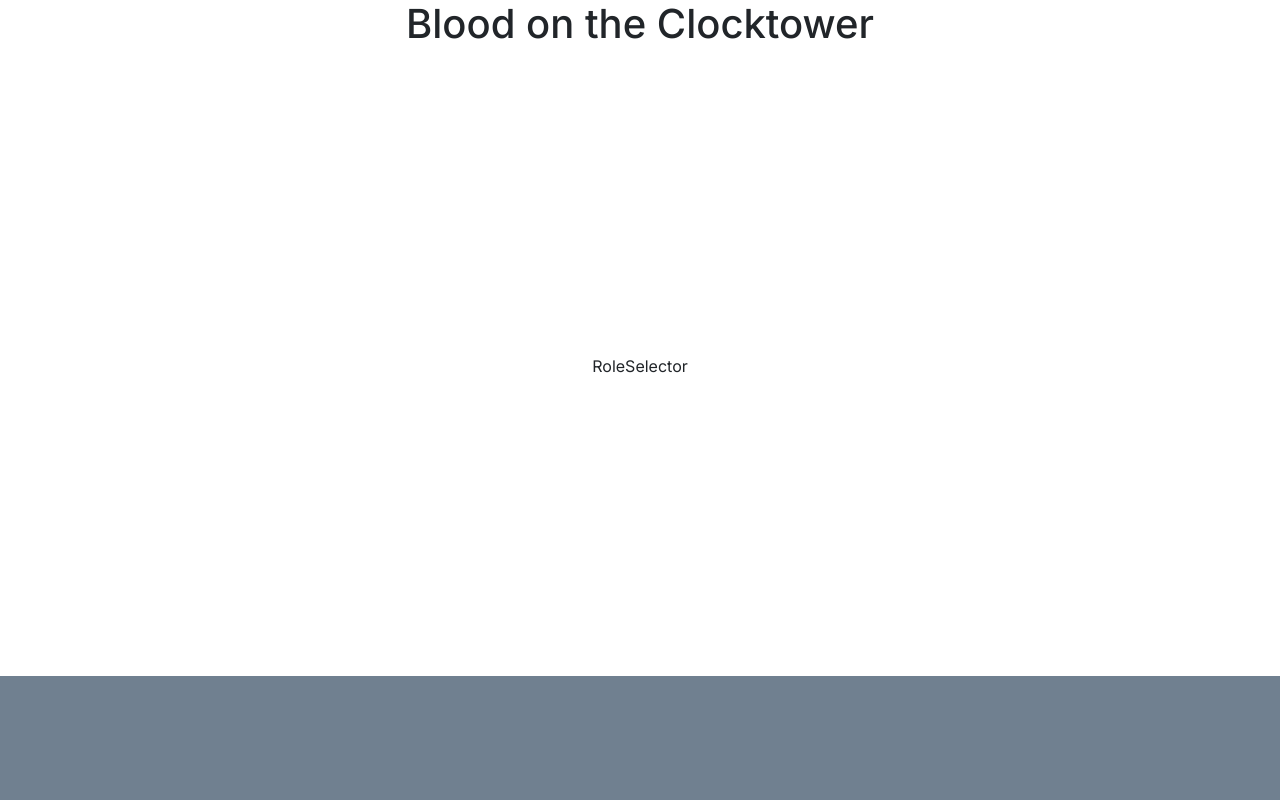
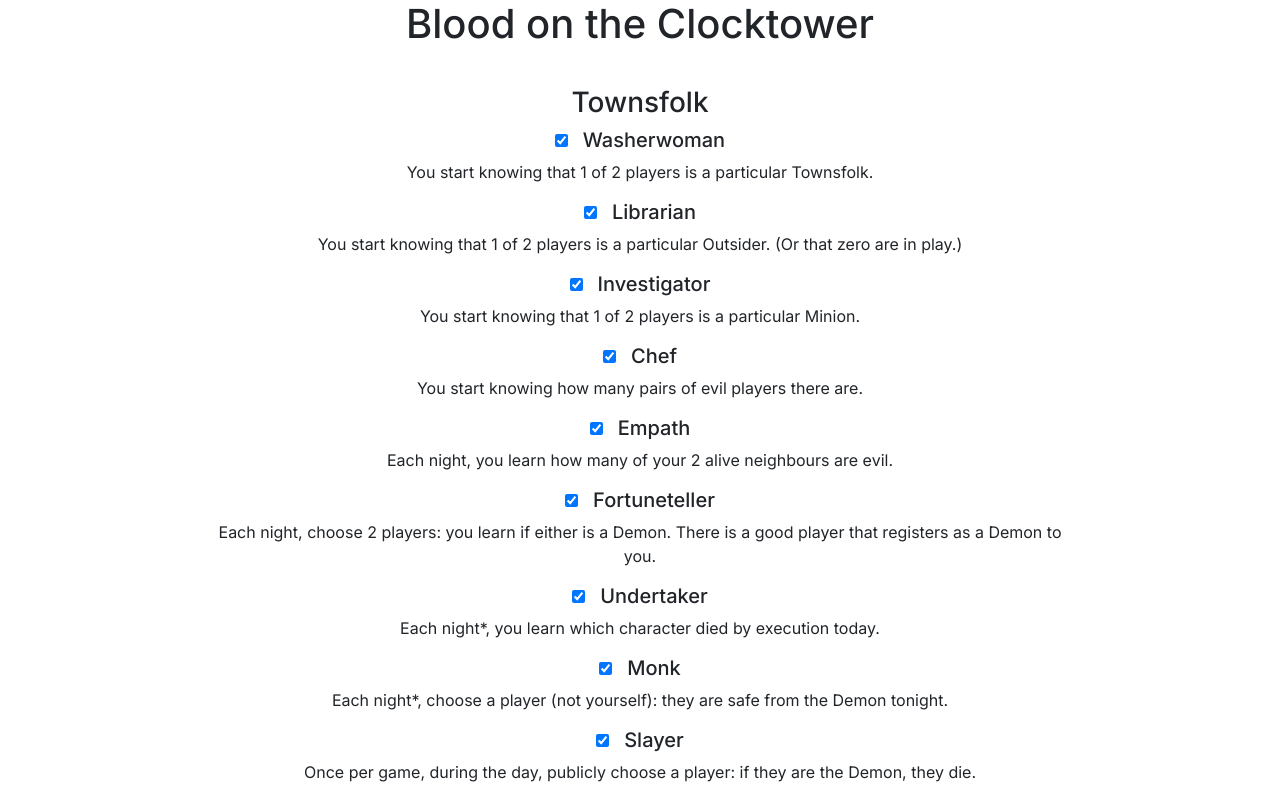
Before and after one commit to kevany23/botclocktower, a Next.js app: page / in a window 1280 px wide. Both pictures are taken after a click on the button "Next". Shown: the top 800 px of the page. Built offline with nearby package versions, Linux system fonts and the light colour scheme.

Commit message:
start role lineup calclulations

```diff
--- a/public/troublebrewing.json
+++ b/public/troublebrewing.json
@@ -1,98 +1,121 @@
 {
   "townsfolk": [
     {
-      "role": "washerwoman",
-      "description": "You start knowing that 1 of 2 players is a particular Townsfolk."
+      "name": "Washerwoman",
+      "description": "You start knowing that 1 of 2 players is a particular Townsfolk.",
+      "id": 0
     },
     {
-      "role": "librarian",
-      "description": "You start knowing that 1 of 2 players is a particular Outsider. (Or that zero are in play.)"
+      "name": "Librarian",
+      "description": "You start knowing that 1 of 2 players is a particular Outsider. (Or that zero are in play.)",
+      "id": 1
     },
     {
-      "role": "investigator",
-      "description": "You start knowing that 1 of 2 players is a particular Minion."
+      "name": "Investigator",
+      "description": "You start knowing that 1 of 2 players is a particular Minion.",
+      "id": 2
     },
     {
-      "role": "chef",
-      "description": "You start knowing how many pairs of evil players there are."
+      "name": "Chef",
+      "description": "You start knowing how many pairs of evil players there are.",
+      "id": 3
     },
     {
-      "role": "empath",
-      "description": "Each night, you learn how many of your 2 alive neighbours are evil."
+      "name": "Empath",
+      "description": "Each night, you learn how many of your 2 alive neighbours are evil.",
+      "id": 4
     },
     {
-      "role": "fortuneteller",
-      "description": "Each night, choose 2 players: you learn if either is a Demon. There is a good player that registers as a Demon to you."
+      "name": "Fortuneteller",
+      "description": "Each night, choose 2 players: you learn if either is a Demon. There is a good player that registers as a Demon to you.",
+      "id": 5
     },
     {
-      "role": "undertaker",
-      "description": "Each night*, you learn which character died by execution today."
+      "name": "Undertaker",
+      "description": "Each night*, you learn which character died by execution today.",
+      "id": 6
     },
     {
-      "role": "monk",
-      "description": "Each night*, choose a player (not yourself): they are safe from the Demon tonight."
+      "name": "Monk",
+      "description": "Each night*, choose a player (not yourself): they are safe from the Demon tonight.",
+      "id": 7
     },
     {
-      "role": "slayer",
-      "description": "Once per game, during the day, publicly choose a player: if they are the Demon, they die."
+      "name": "Slayer",
+      "description": "Once per game, during the day, publicly choose a player: if they are the Demon, they die.",
+      "id": 8
     },
     {
-      "role": "soldier",
-      "description": "You are safe from the Demon."
+      "name": "Soldier",
+      "description": "You are safe from the Demon.",
+      "id": 9
     },
     {
-      "role": "ravenkeeper",
-      "description": "If you die at night, you are woken to choose a player: you learn their character."
+      "name": "Ravenkeeper",
+      "description": "If you die at night, you are woken to choose a player: you learn their character.",
+      "id": 10
     },
     {
-      "role": "virgin",
-      "description": "The 1st time you are nominated, if the nominator is a Townsfolk, they are executed immediately."
+      "name": "Virgin",
+      "description": "The 1st time you are nominated, if the nominator is a Townsfolk, they are executed immediately.",
+      "id": 11
     },
     {
-      "role": "mayor",
-      "description": "If only 3 players live & no execution occurs, your team wins. If you die at night, another player might die instead."
+      "name": "Mayor",
+      "description": "If only 3 players live & no execution occurs, your team wins. If you die at night, another player might die instead.",
+      "id": 12
     }
   ],
   "outsiders": [
     {
-      "role": "butler",
-      "description": "Each night, choose a player (not yourself): tomorrow, you may only vote if they are voting too."
+      "name": "Butler",
+      "description": "Each night, choose a player (not yourself): tomorrow, you may only vote if they are voting too.",
+      "id": 13
     },
     {
-      "role": "saint",
-      "description": "If you die by execution, your team loses."
+      "name": "Saint",
+      "description": "If you die by execution, your team loses.",
+      "id": 14
     },
     {
-      "role": "recluse",
-      "description": "You might register as evil & as a Minion or Demon, even if dead."
+      "name": "Recluse",
+      "description": "You might register as evil & as a Minion or Demon, even if dead.",
+      "id": 15
     },
     {
-      "role": "drunk",
-      "description": "You do not know you are the Drunk. You think you are a Townsfolk character, but you are not."
+      "name": "Drunk",
+      "description": "You do not know you are the Drunk. You think you are a Townsfolk character, but you are not.",
+      "id": 16
     }
   ],
   "minions": [
     {
-      "role": "poisoner",
-      "description": "Each night, choose a player: they are poisoned tonight and tomorrow day."
+      "name": "Poisoner",
+      "description": "Each night, choose a player: they are poisoned tonight and tomorrow day.",
+      "id": 17
     },
     {
-      "role": "spy",
-      "description": "Each night, you see the Grimoire. You might register as good & as a Townsfolk or Outsider, even if dead."
+      "name": "Spy",
+      "description": "Each night, you see the Grimoire. You might register as good & as a Townsfolk or Outsider, even if dead.",
+      "id": 18
     },
     {
-      "role": "baron",
-      "description": "There are extra Outsiders in play. [+2 Outsiders]"
+      "name": "Baron",
+      "description": "There are extra Outsiders in play. [+2 Outsiders]",
+      "id": 19
     },
     {
-      "role": "scarletwoman",
-      "description": "If there are 5 or more players alive & the Demon dies, you become the Demon. (Travellers don't count)"
+      "name": "Scarletwoman",
+      "description": "If there are 5 or more players alive & the Demon dies, you become the Demon. (Travellers don't count)",
+      "id": 20
     }
   ],
   "demons": [
     {
-      "role": "imp",
-      "description": "Each night*, choose a player: they die. If you kill yourself this way, a Minion becomes the Imp."
+      "name": "Imp",
+      "description": "Each night*, choose a player: they die. If you kill yourself this way, a Minion becomes the Imp.",
+      "id": 21
     }
-  ]
+  ],
+  "total": 22
 }
--- /dev/null
+++ b/src/app/components/game_creator.css
@@ -0,0 +1,4 @@
+.role-title {
+  display: inline-block;
+  margin-left: 15px;
+}
--- a/src/app/components/game_creator.tsx
+++ b/src/app/components/game_creator.tsx
@@ -5,7 +5,9 @@
 import { addPlayer, changePage, GameCreatorPage } from '../redux/gamecreatorslice';
 import { RootState, AppDispatch } from '../store'
 import NameCard from './simple/name_card';
-import * as data from '../../../public/troublebrewing.json'
+import { getClassLineup } from '../util/botc_math'
+import * as rolesheet from '../../../public/troublebrewing.json'
+import './game_creator.css'
 
 export default function GameCreator() {
   const dispatch = useDispatch();
@@ -13,11 +15,11 @@
   const [playerInput, setPlayerInput] = useState("");
   if (page === GameCreatorPage.PlayerAdder) {
     return (
-      <PlayerAdder />
+      <PlayerAdder/>
     );
   } else {
     return (
-      <RoleSelector />
+      <RoleSelector/>
     )
   }
 }
@@ -61,6 +63,8 @@
   const dispatch = useDispatch();
   const players = useSelector((state: RootState) => state.gameCreator.players);
   const [playerInput, setPlayerInput] = useState("");
+  const [selectedRoles, setSelectedRoles] = useState(new Array(rolesheet.total as number).fill(true));
+  const { townsfolk, outsiders, minions, demons } = rolesheet;
   const handleClick = function(evt: BaseSyntheticEvent) {
     // check empty
     if (playerInput === "") {
@@ -74,9 +78,100 @@
   const handleChange = function(evt: BaseSyntheticEvent) {
     setPlayerInput(evt.target.value);
   }
+  const handleCheckbox = function(id: number) {
+    selectedRoles[id] = !selectedRoles[id];
+    setSelectedRoles([...selectedRoles]);
+  }
   return (
     <div>
-      RoleSelector
+      <form>
+      <h3>Townsfolk</h3>
+      {
+        townsfolk.map(role => {
+          return (
+            <>
+             <input type="checkbox" name="checkbox" checked={selectedRoles[role.id]} onChange={() => handleCheckbox(role.id)}/>
+              <h5 className="role-title">{role.name}</h5>
+              <p>{role.description}</p>
+            </>
+          );
+        })
+      }
+      <br/>
+      <h3>Outsiders</h3>
+      {
+        outsiders.map(role => {
+          return (
+            <>
+              <input type="checkbox" name="checkbox" checked={selectedRoles[role.id]} onChange={() => handleCheckbox(role.id)}/>
+              <h5 className="role-title">{role.name}</h5>
+              <p>{role.description}</p>
+            </>
+          );
+        })
+      }
+      <br/>
+      <h3>Minions</h3>
+      {
+        minions.map(role => {
+          return (
+            <>
+              <input type="checkbox" name="checkbox"checked={selectedRoles[role.id]} onChange={() => handleCheckbox(role.id)}/>
+              <h5 className="role-title">{role.name}</h5>
+              <p>{role.description}</p>
+            </>
+          );
+        })
+      }
+      <br/>
+      <h3>Demons</h3>
+      {
+        demons.map(role => {
+          return (
+            <>
+              <input type="checkbox" name="checkbox" checked={selectedRoles[role.id]} onChange={() => handleCheckbox(role.id)}/>
+              <h5 className="role-title">{role.name}</h5>
+              <p>{role.description}</p>
+            </>
+          );
+        })
+      }
+      <br/>
+      <p>* Not the first night</p>
+      <br/>
+      <button onClick={(evt) =>{
+        console.log(selectedRoles);
+        checkRoles(players, selectedRoles);
+        evt.preventDefault();
+        }}>
+        Next
+      </button>
+      </form>
     </div>
   )
 }
+
+function checkRoles(players: string[], roles) {
+  // get player count
+  console.log('checkRoles()')
+  console.log(players)
+  const numPlayers = players.length;
+  if (numPlayers < 7) {
+    // Not enough players
+    alert("Not enough players")
+    return
+  }
+  if (numPlayers > 16) {
+    alert("Too many players")
+  }
+  const lineup = getClassLineup(numPlayers);
+  console.log(lineup)
+  // check if number of each category matches
+
+
+}
+
+//TODO: break up the array into smaller ones
+function getRoleCounts() {
+
+}
--- a/src/app/page.tsx
+++ b/src/app/page.tsx
@@ -11,9 +11,6 @@
 import { Container, Row, Col } from 'react-bootstrap';
 
 export default function Home() {
-  console.log('load')
-  console.log(useDispatch);
-  console.log(todoSlice);
   const dispatch = useDispatch();
   const isGameRunning = useSelector((state: RootState) => state.gameState.isGameRunning);
   let screen = <p>Default Screen</p>;
--- /dev/null
+++ b/src/app/util/botc_math.ts
@@ -0,0 +1,110 @@
+/**
+ * Get number of townfolk, outsiders, minions, and demons.
+ * Game must have at least 7 players, up to 16 players
+ *
+ * The following formula is used:
+ * Outsiders, 7 players = 0, 8 players = 1, 9 players = 2,
+ * 10 players = 0, etc.
+ * Minions: 7-9 Players = 1, 10-12 Players = 2, 13-15 Players = 3,
+ * 16-18 Players = 4
+ */
+interface ClassLineup{
+  numTownsfolk: number,
+  numOutsiders: number,
+  numMinions: number,
+  numDemons: 1,
+  numTravellers?: number,
+}
+export function getClassLineup(numPlayers: number): ClassLineup | null {
+  if (numPlayers < 7 || numPlayers > 16) {
+    return null;
+  }
+  switch (numPlayers) {
+    case 7:
+      return {
+        numTownsfolk: 5,
+        numOutsiders: 0,
+        numMinions: 1,
+        numDemons: 1
+      };
+      case 8:
+        return {
+          numTownsfolk: 5,
+          numOutsiders: 1,
+          numMinions: 1,
+          numDemons: 1
+        };
+      case 9:
+      return {
+        numTownsfolk: 5,
+        numOutsiders: 2,
+        numMinions: 1,
+        numDemons: 1
+      };
+      case 10:
+        return {
+          numTownsfolk: 7,
+          numOutsiders: 0,
+          numMinions: 2,
+          numDemons: 1
+        }
+      case 11:
+      return {
+        numTownsfolk: 7,
+        numOutsiders: 1,
+        numMinions: 2,
+        numDemons: 1
+      };
+      case 12:
+      return {
+        numTownsfolk: 7,
+        numOutsiders: 2,
+        numMinions: 2,
+        numDemons: 1
+      };
+      case 13:
+      return {
+        numTownsfolk: 9,
+        numOutsiders: 0,
+        numMinions: 3,
+        numDemons: 1
+      };
+      case 14:
+      return {
+        numTownsfolk: 9,
+        numOutsiders: 1,
+        numMinions: 3,
+        numDemons: 1
+      };
+      case 15:
+      return {
+        numTownsfolk: 9,
+        numOutsiders: 2,
+        numMinions: 3,
+        numDemons: 1
+      };
+      case 16:
+      return {
+        numTownsfolk: 11,
+        numOutsiders: 0,
+        numMinions: 4,
+        numDemons: 1
+      };
+      case 17:
+      return {
+        numTownsfolk: 11,
+        numOutsiders: 1,
+        numMinions: 4,
+        numDemons: 1
+      };
+      case 18:
+      return {
+        numTownsfolk: 11,
+        numOutsiders: 2,
+        numMinions: 4,
+        numDemons: 1
+      };
+      default:
+        return null;
+  }
+}
```
Also changed, not shown: src/app/types/index.ts (added).
